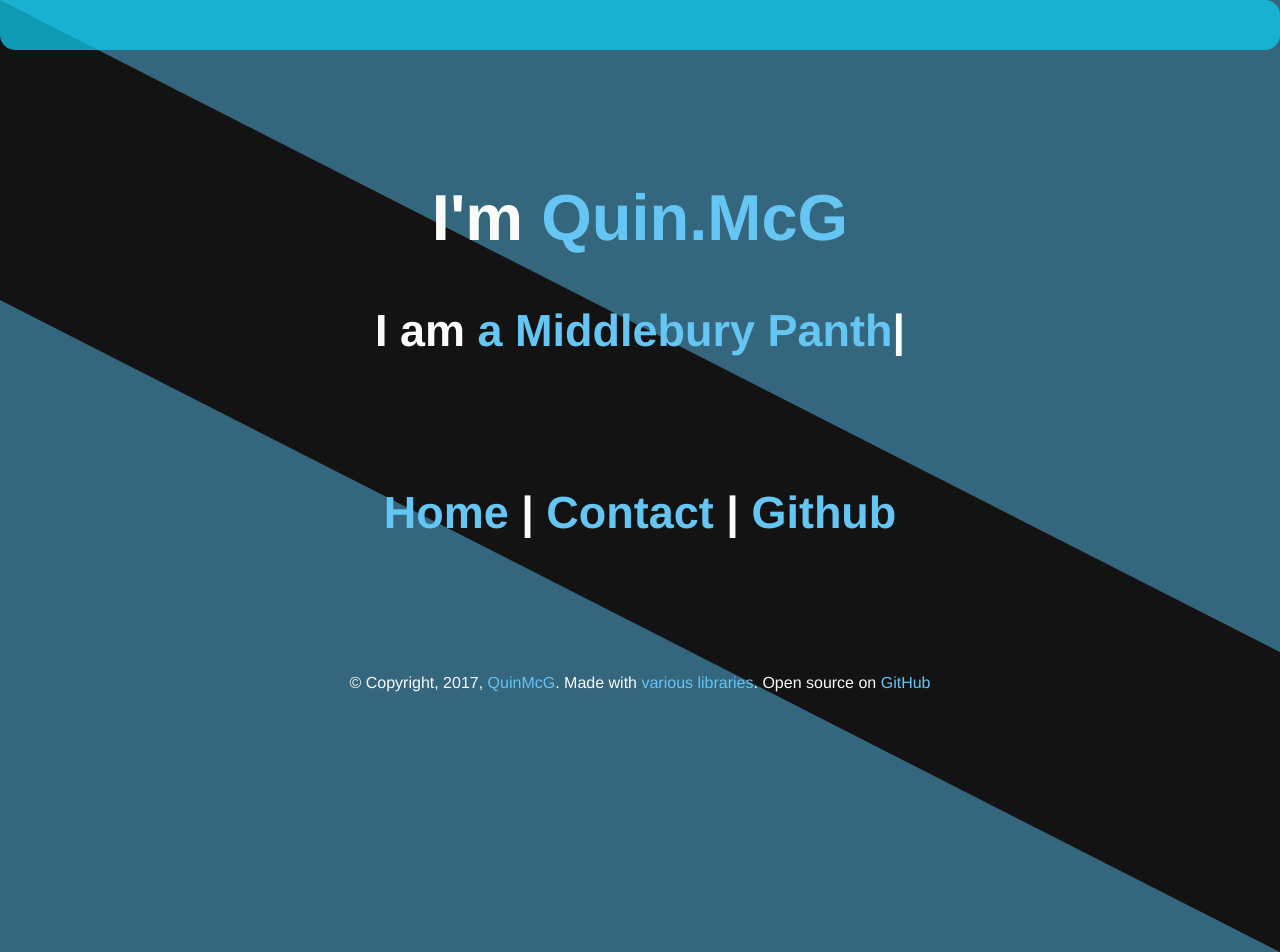
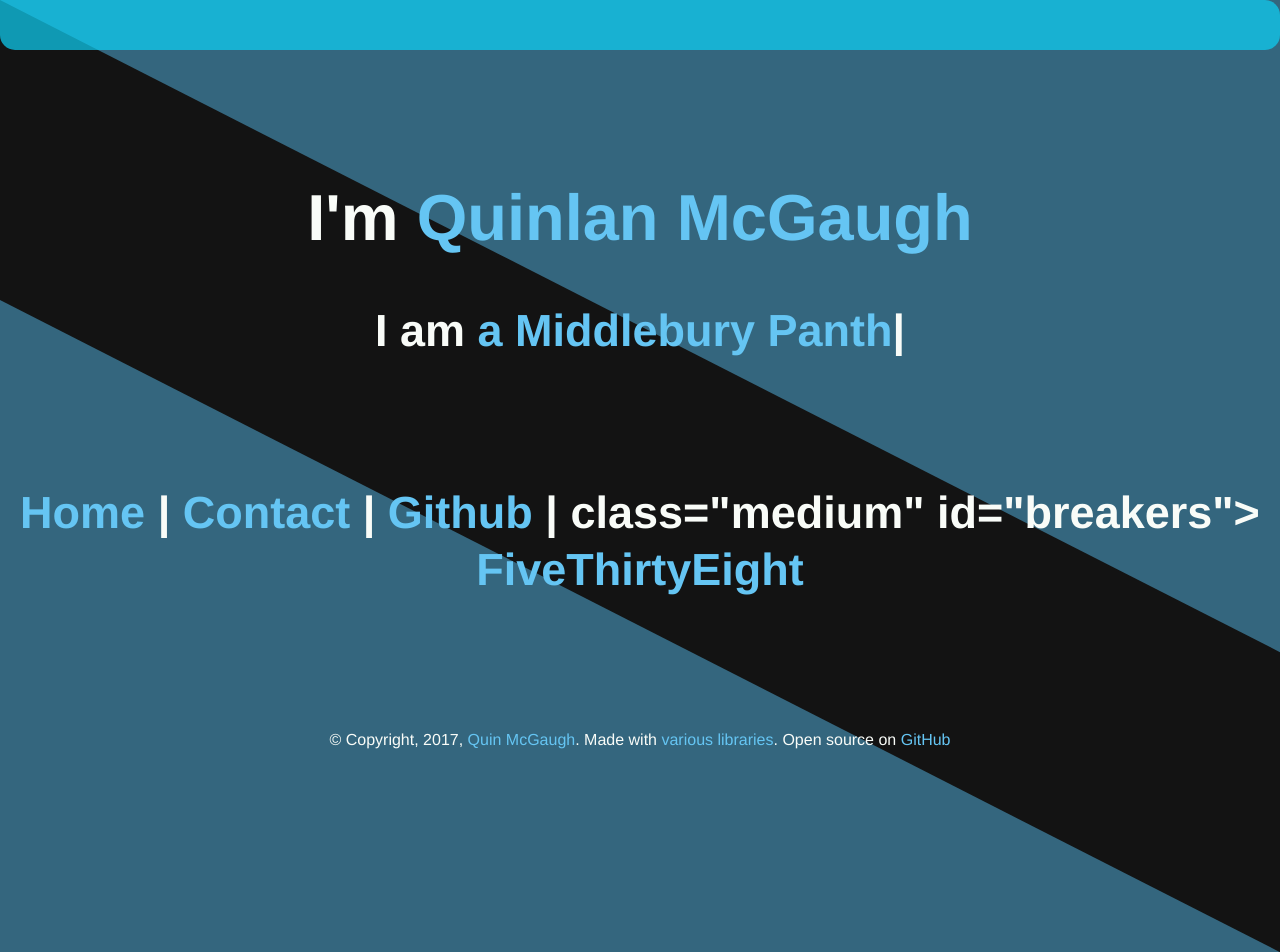
Before and after one commit to quinmcg/outdated-website, a plain HTML site: page index.html in a window 1280 px wide. Drawn offline with Linux system fonts and the light colour scheme.

Commit message:
Update index.html

```diff
--- a/index.html
+++ b/index.html
@@ -195,10 +195,13 @@
                 <li><a href="http://www.youtube.com/channel/UCto4UBWbCLfV1YHmUDqHivw">YouTube</a></li>
                 <li><a href="https://open.spotify.com/user/q.mcg">Spotify</a></li>
                 <li><a href="https://www.quinmcg.me/portfolio">Project Portfolio</a></li>
+                <li><a href="https://fivethirtyeight.com">FiveThirtyEight</a></li>
+                <
+
             </ul>
         </div>
         <div class="container shown" id="home">
-            <p class="big">I'm <span class="text-color">Quin.McG</span></p>
+            <p class="big">I'm <span class="text-color">Quinlan McGaugh</span></p>
             <p class="medium whatido">I am <span style="color: #65c5f3" id="whatido"></span></p>
         </div>
 
@@ -213,10 +216,13 @@
         </div>
 
         <div class="links">
-            <p class="medium" id="breakers"><a href="#" class="clickable" data-click="#home">Home</a> | <a href="#" class="clickable" data-click="#contact">Contact</a> | <a href="#" class="clickable" data-click="https://quinmcg.me/go/github">Github</a></p>
+            <p class="medium" id="breakers"><a href="#" class="clickable" data-click="#home">Home</a> | <a href="#" class="clickable" data-click="#contact">Contact</a> | <a href="#" class="clickable" data-click="https://quinmcg.me/go/github">Github</a> |
+                class="medium" id="breakers"><a href="https://www.fivethirtyeight.com" class="clickable" data-click="#home">FiveThirtyEight</a>
+
+            </p>
         </div>
         <div class="copyright-container" id="copyright">
-            <p class="small copyright">&copy; Copyright, 2017, <a href="#" class="clickable" data-click="#home">QuinMcG</a>. Made with <a href="#" class="clickable" data-click="#libraries">various libraries</a>. Open source on <a href="#" class="clickable" data-click="https://quinmcg.github.io/quinmcg.github.io">GitHub</a> </p>
+            <p class="small copyright">&copy; Copyright, 2017, <a href="#" class="clickable" data-click="#home">Quin McGaugh</a>. Made with <a href="#" class="clickable" data-click="#libraries">various libraries</a>. Open source on <a href="#" class="clickable" data-click="https://quinmcg.github.io/quinmcg.github.io">GitHub</a> </p>
         </div>
 
 
```
